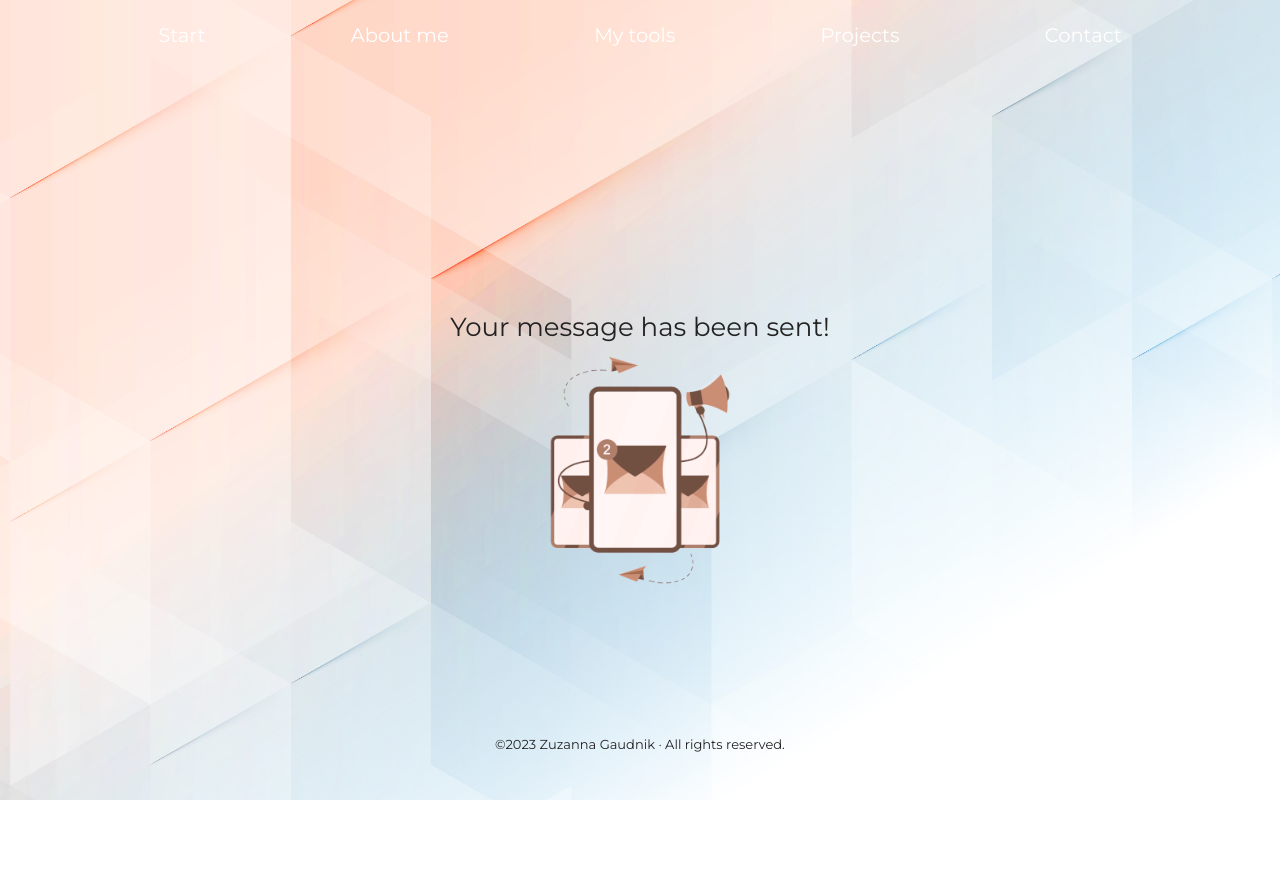
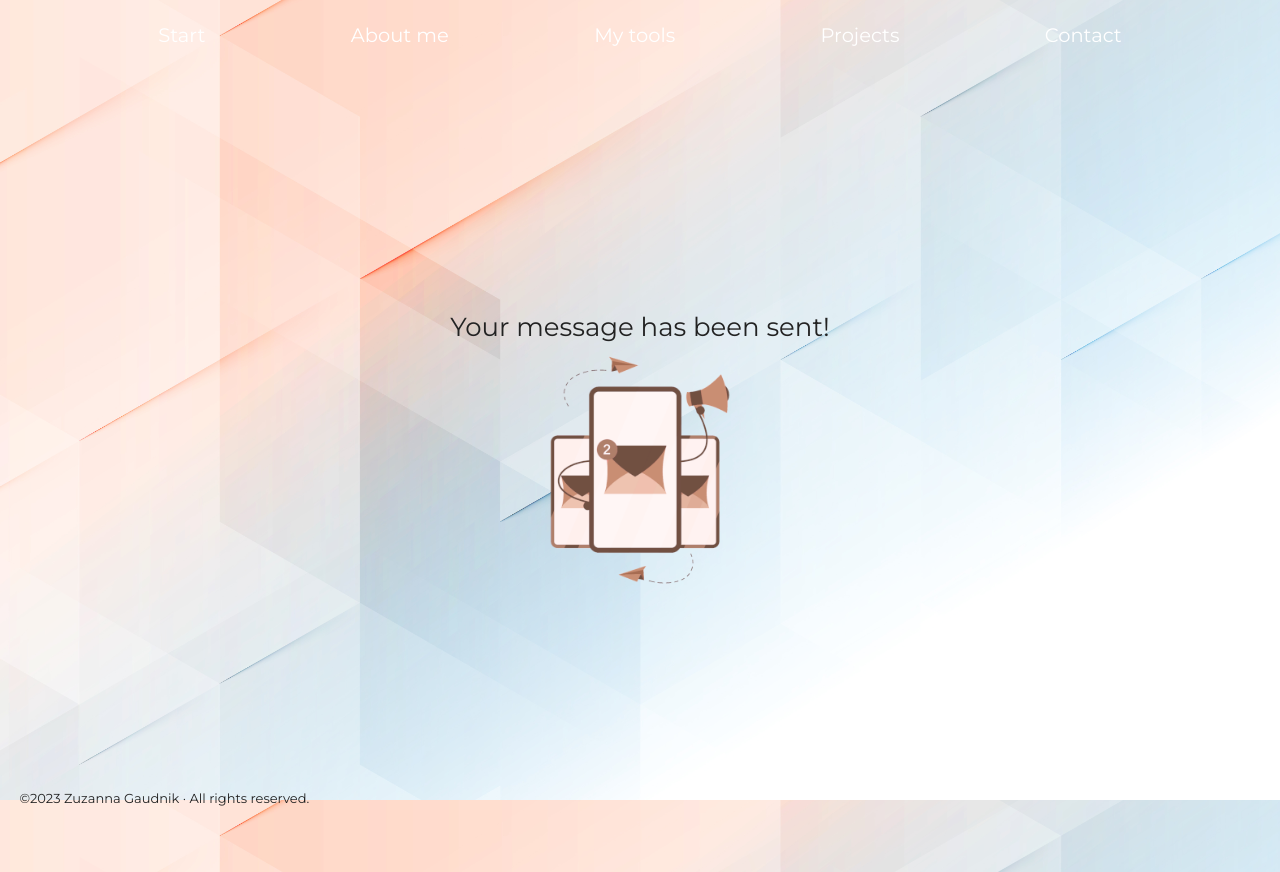
Before and after one commit to gaudnik/mywebsite, a React (Create React App) app in the folder zuzannagaudnik/: page /send_message in a window 1280 px wide. Before the commit the page ends 800 px from the top, so only its background shows below. Built offline with nearby package versions, Linux system fonts and the light colour scheme.

Commit message:
refactor

```diff
--- a/zuzannagaudnik/src/Components/Footer.js
+++ b/zuzannagaudnik/src/Components/Footer.js
@@ -1,11 +1,18 @@
-import React from "react";
+import React, { useRef, useEffect, useState } from "react";
 
 const Footer = () => {
-    return (
-        <div className="footer">
-            <h3 className="footer__header">©2023 Zuzanna Gaudnik · All rights reserved.</h3>
-        </div>
-    )
-}
+  const footerRef = useRef(null);
+  const [footerHeight, setFooterHeight] = useState(0);
+
+  useEffect(() => {
+    setFooterHeight(footerRef.current.clientHeight);
+  }, []);
+
+  return (
+    <div ref={footerRef} className="footer" style={{ marginTop: footerHeight }}>
+      <h3 className="footer__header">©2023 Zuzanna Gaudnik · All rights reserved.</h3>
+    </div>
+  );
+};
 
 export default Footer;
--- a/zuzannagaudnik/src/Sass/Sections/_aboutme.scss
+++ b/zuzannagaudnik/src/Sass/Sections/_aboutme.scss
@@ -2,7 +2,7 @@
 .aboutme {
     overflow: hidden;
     @include sections_mobile;
-
+    height: 100vh;
 
     @include tablet {
         @include sections_tablet;
--- a/zuzannagaudnik/src/Sass/Sections/_contact.scss
+++ b/zuzannagaudnik/src/Sass/Sections/_contact.scss
@@ -1,6 +1,8 @@
 .contact {
     @include sections_mobile;
     margin: 0 auto;
+    height: 100vh;
+
 
     @include tablet {
         @include sections_tablet;
@@ -24,7 +26,7 @@
     &__container {
         display: flex;
         margin: 0 auto;
-        height: 70%;
+        height: 60%;
         align-items: center;
         justify-content: center;
 
--- a/zuzannagaudnik/src/Sass/Sections/_footer.scss
+++ b/zuzannagaudnik/src/Sass/Sections/_footer.scss
@@ -1,7 +1,12 @@
 .footer {
-    height: 3rem;
+    height: 10vh;
     width: 100%;
     margin-top: 2rem;
     display: flex;
     justify-content: space-around;
+
+    @include notebook {
+        justify-content: flex-start;
+        padding-left: 1.5rem;
+    }
 }
--- a/zuzannagaudnik/src/Sass/Settings/_base.scss
+++ b/zuzannagaudnik/src/Sass/Settings/_base.scss
@@ -14,6 +14,7 @@ $font-base:'Montserrat', sans-serif;
     background-attachment: fixed;
     background-size: cover;
     width: 100%;
+    height: auto;
     font-family: $font-base;
   }
 
--- a/zuzannagaudnik/src/Sass/Settings/_mixins.scss
+++ b/zuzannagaudnik/src/Sass/Settings/_mixins.scss
@@ -39,9 +39,7 @@
 
 @mixin sections_notebook {
   padding-bottom: 0;
-  height: 90vh;
   @include notebook {
-    height: 100vh;
   }
 }
 
```
